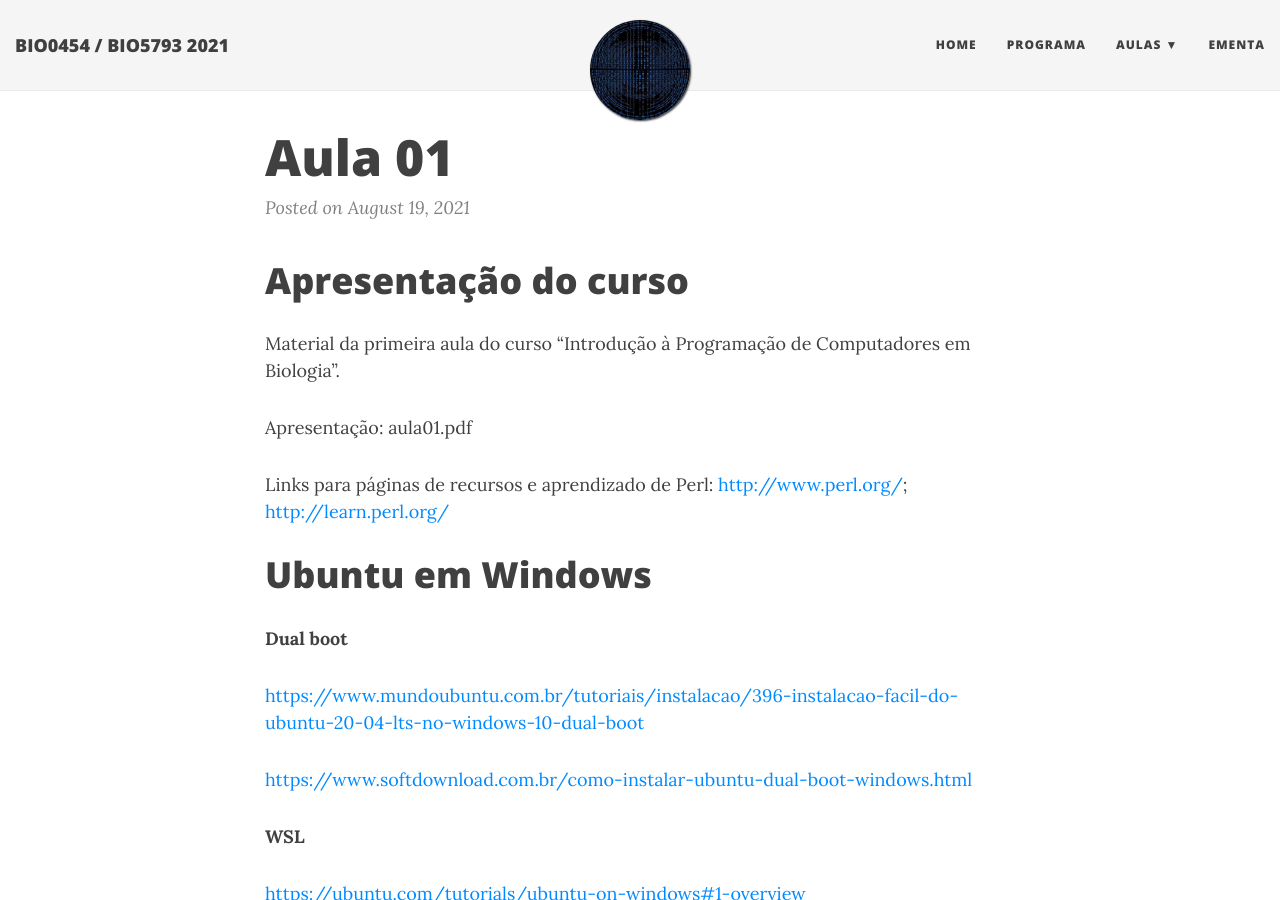
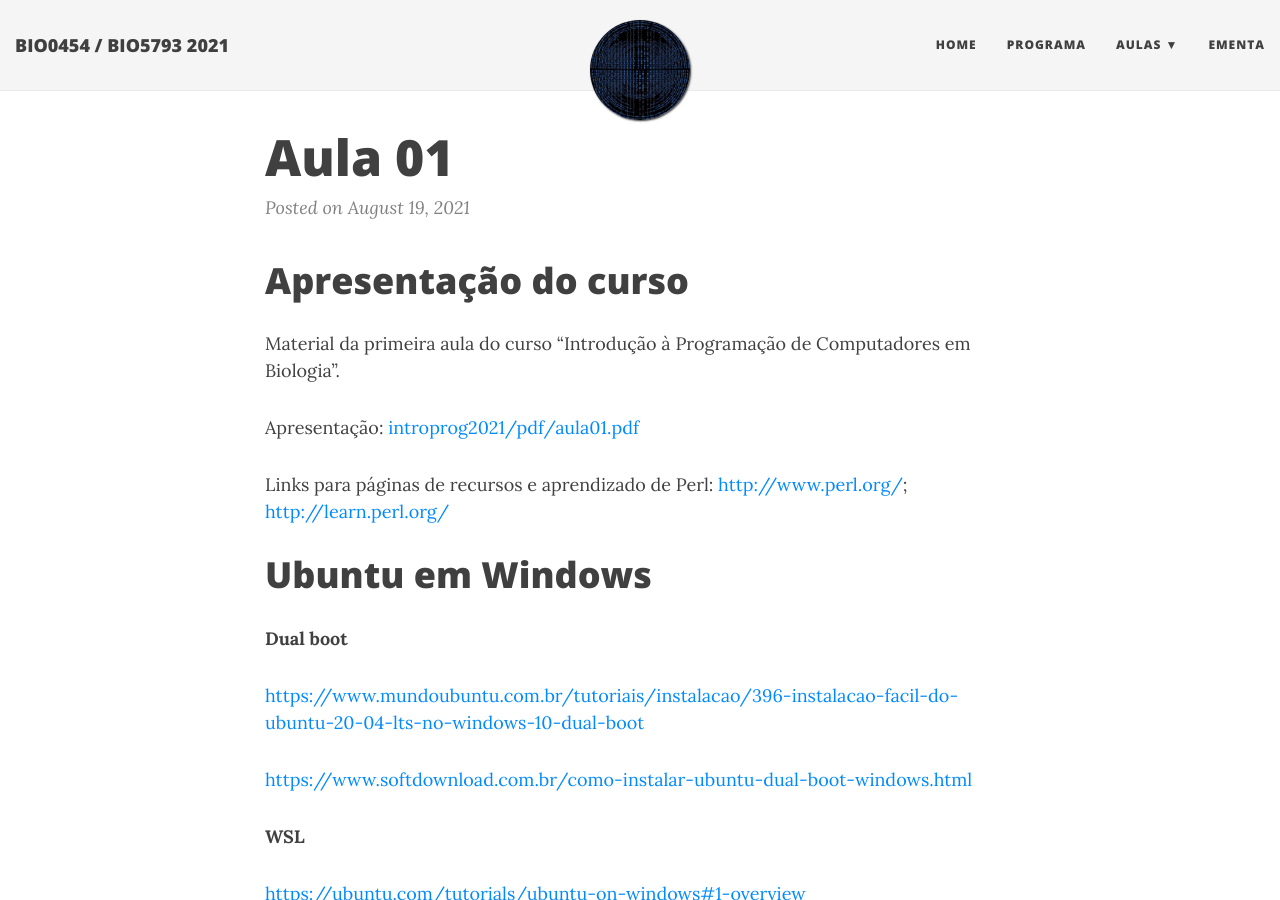
Before and after one commit to tttorres/introprog-copy, a Jekyll site: the page built from _posts/2021-08-19-Aula01.md, in a window 1280 px wide and 900 px high. Built offline with Jekyll 4.4.1, drawn with Linux system fonts in a browser that asks for light colours; nearby versions of some CDN libraries.

Commit message:
Update 2021-08-19-Aula01.md

```diff
--- a/_posts/2021-08-19-Aula01.md
+++ b/_posts/2021-08-19-Aula01.md
@@ -7,7 +7,7 @@ title: Aula 01
 
 Material da primeira aula do curso “Introdução à Programação de Computadores em Biologia”.
 
-Apresentação: aula01.pdf
+Apresentação: [introprog2021/pdf/aula01.pdf](aula01.pdf)
 
 Links para páginas de recursos e aprendizado de Perl: [http://www.perl.org/](http://www.perl.org/); [http://learn.perl.org/](http://learn.perl.org/)
 
```
